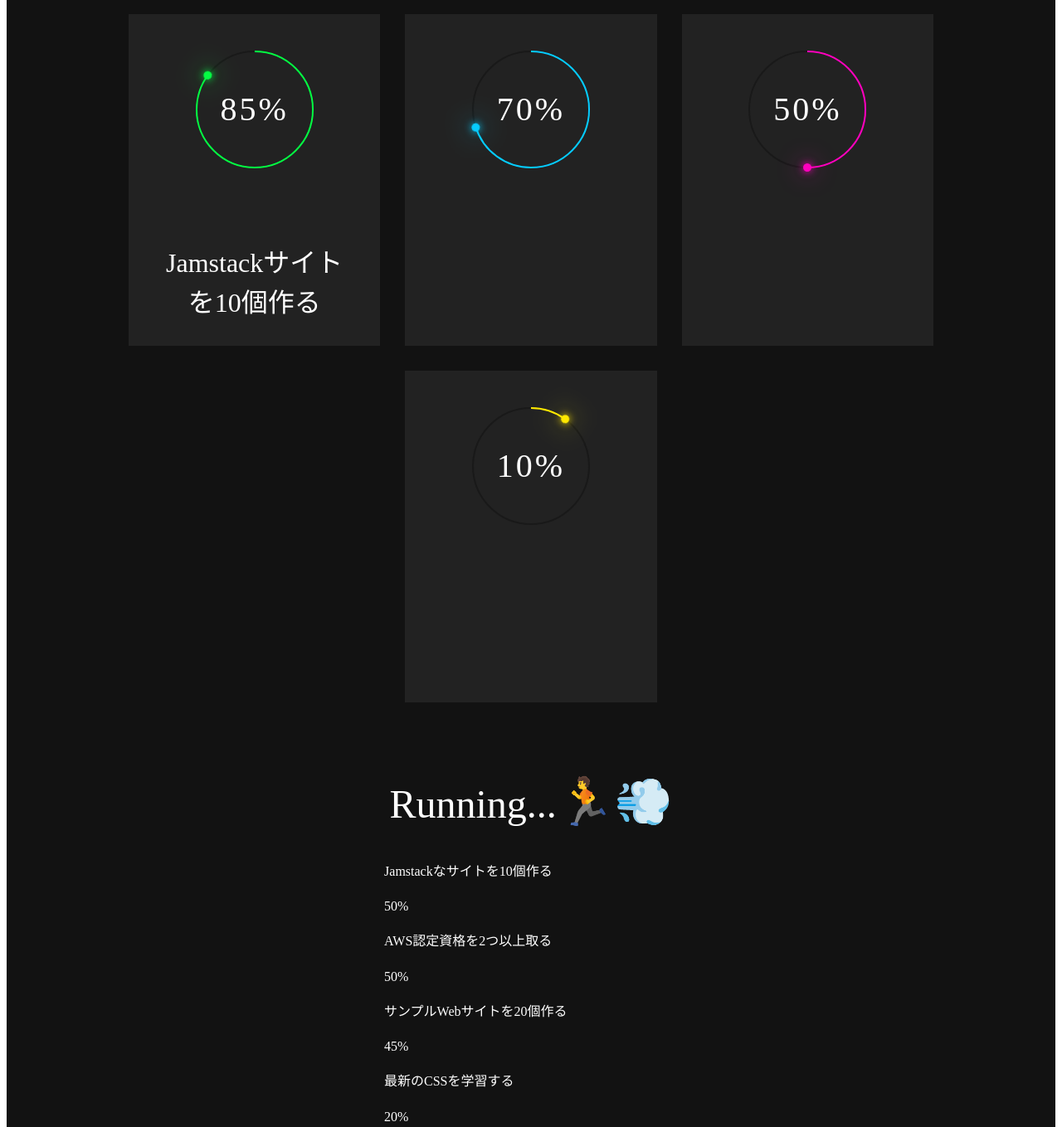
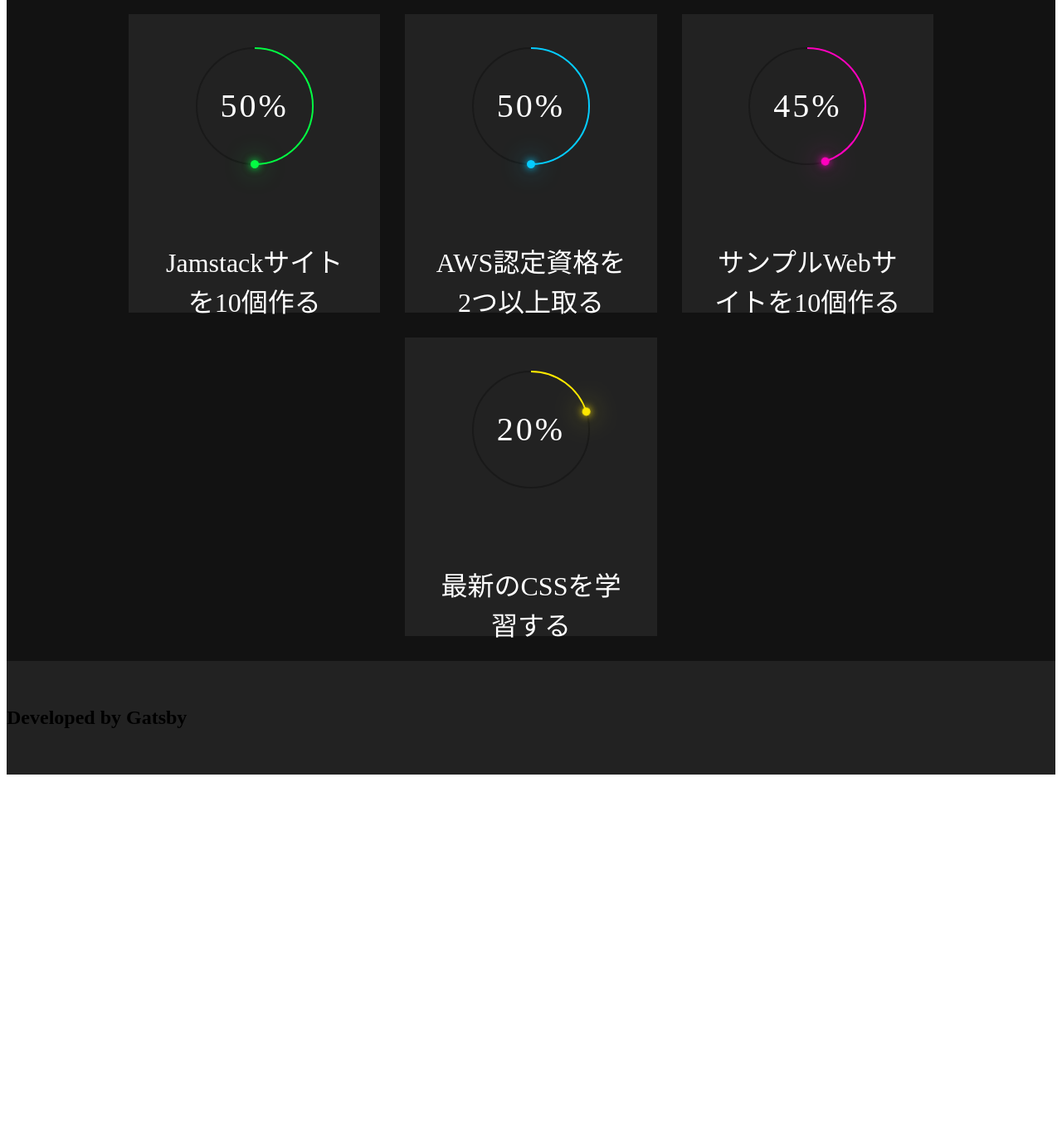
Before and after one commit to kento-yoshidu/books_to_give_v2_backend, a Gatsby site: page / in a window 1280 px wide. Shown: the part 5692-7051 px from the top of the page at 83% size. After the commit the page ends 6634 px from the top, so only its background shows below. Built offline with nearby package versions, Linux system fonts and the light colour scheme; Gatsby itself is replaced by a stand-in of ours.

Commit message:
✨ Update

```diff
--- a/src/pages/index.tsx
+++ b/src/pages/index.tsx
@@ -26,19 +26,18 @@ const Index: React.VFC = () => {
 
   return (
     <>
-      <Seo
-        title="ポートフォリオサイト"
-      />
+      <Seo title="ポートフォリオサイト" />
 
       <div className={Styles.sa}>
         <Header />
       </div>
 
       <section className={`${Styles.section} ${Styles.sec1}`} id="sec1">
-        <h2 className={`${Styles.sectionTitle} ${Styles.linksTitle}`}>Sample Pages</h2>
+        <h2 className={`${Styles.sectionTitle} ${Styles.linksTitle}`}>
+          Sample Pages
+        </h2>
 
         <div className={`${Styles.linksWrapper} ${Styles.sa} ${Styles.saUp}`}>
-
           <SamplePage
             path="sample1"
             title="Sample1"
@@ -86,13 +85,13 @@ const Index: React.VFC = () => {
           />
         </div>
 
-        <Button
-          path="sample-page"
-          text="more"
-        />
+        <Button path="sample-page" text="more" />
       </section>
 
-      <section className={`${Styles.section} ${Styles.sa} ${Styles.saUp}`} id="sec3">
+      <section
+        className={`${Styles.section} ${Styles.sa} ${Styles.saUp}`}
+        id="sec3"
+      >
         <h2 className={Styles.sectionTitle}>CSS Animation & Tips</h2>
 
         <div className={Styles.sectionWrapper}>
@@ -102,19 +101,25 @@ const Index: React.VFC = () => {
             layout="fullWidth"
             className={Styles.imgWrapper}
           />
-          <p>CSSで実現できるアニメーションや、ちょっとした小テクを紹介します。Gatsby + MDXファイル + Netlifyで構築しました。</p>
+          <p>
+            CSSで実現できるアニメーションや、ちょっとした小テクを紹介します。Gatsby
+            + MDXファイル + Netlifyで構築しました。
+          </p>
         </div>
-        <Button
-          path="https://cssanimation-and-tips.netlify.app"
-          text="more"
-        />
+        <Button path="https://cssanimation-and-tips.netlify.app" text="more" />
       </section>
 
-      <section className={`${Styles.section} ${Styles.sa} ${Styles.saUp}`} id="sec4">
+      <section
+        className={`${Styles.section} ${Styles.sa} ${Styles.saUp}`}
+        id="sec4"
+      >
         <h2 className={Styles.sectionTitle}>Blog</h2>
 
         <div className={Styles.sectionWrapper}>
-          <p>技術ネタや日記のためのブログ「鳥に生まれることができなかった人へ」を作りました。Gatsby + MDファイル + AWS Amplifyで構築しています。</p>
+          <p>
+            技術ネタや日記のためのブログ「鳥に生まれることができなかった人へ」を作りました。Gatsby
+            + MDファイル + AWS Amplifyで構築しています。
+          </p>
           <StaticImage
             src="../images/gatsby.png"
             alt="CSSのイメージ画像"
@@ -123,16 +128,20 @@ const Index: React.VFC = () => {
           />
         </div>
 
-        <Button
-          path="https://blog.toriwatari.work"
-          text="more"
-        />
+        <Button path="https://blog.toriwatari.work" text="more" />
       </section>
 
-      <section className={`${Styles.section} ${Styles.sa} ${Styles.saUp}`} id="sec5">
-        <h2 className={Styles.sectionTitle}>JamstackなWebサイトを構築してみた</h2>
+      <section
+        className={`${Styles.section} ${Styles.sa} ${Styles.saUp}`}
+        id="sec5"
+      >
+        <h2 className={Styles.sectionTitle}>
+          JamstackなWebサイトを構築してみた
+        </h2>
         <div className={Styles.sectionWrapper}>
-          <p>Jamstack構成のWebサイト構築が面白いと感じ、サンプルで色々なサイトを作成しています。2021年度中に10個作成するのが目標です。</p>
+          <p>
+            Jamstack構成のWebサイト構築が面白いと感じ、サンプルで色々なサイトを作成しています。2021年度中に10個作成するのが目標です。
+          </p>
           <StaticImage
             src="../images/static.png"
             alt="CSSのイメージ画像"
@@ -141,109 +150,31 @@ const Index: React.VFC = () => {
           />
         </div>
 
-        <Button
-          path="Jamstack"
-          text="more"
-        />
+        <Button path="Jamstack" text="more" />
       </section>
 
-      <section className={`${Styles.section} ${Styles.sec5} progress-section sa sa--up`}>
+      <section
+        className={`${Styles.section} ${Styles.sec5} progress-section sa sa--up`}
+      >
         <h2 className={Styles.sectionTitle}>2022年度の個人タスク</h2>
 
-        <div style={{ "display": "flex", "justifyContent": "center", "gap": "30px", "flexWrap": "wrap", "width": "80%", "margin": "0 auto" }}>
-          <Card
-            color="#04fc43"
-            num="85"
-            text="Jamstackサイトを10個作る"
-          />
+        <div
+          style={{
+            display: "flex",
+            justifyContent: "center",
+            gap: "30px",
+            flexWrap: "wrap",
+            width: "80%",
+            margin: "0 auto",
+          }}
+        >
+          <Card color="#04fc43" num="50" text="Jamstackサイトを10個作る" />
 
-          <Card
-            color="#06ccff"
-            num="70"
-          />
+          <Card color="#06ccff" num="50" text="AWS認定資格を2つ以上取る" />
 
-          <Card
-            color="#ff00be"
-            num="50"
-          />
+          <Card color="#ff00be" num="45" text="サンプルWebサイトを10個作る" />
 
-          <Card
-            color="#fee800"
-            num="10"
-          />
-        </div>
-        <div className={Styles.wrapper}>
-          <div className={Styles.running}>
-            <h3>Running...<span className={Styles.emoji}>️🏃️💨</span></h3>
-
-            <div className={Styles.progressbarWrapper}>
-              <h4>Jamstackなサイトを10個作る</h4>
-              <span>50%</span>
-              <div className={Styles.progressbar}>
-                <div className={Styles.side}>
-                  <span style={{ "--i": "50%" }}></span>
-                </div>
-              </div>
-            </div>
-
-            <div className={Styles.progressbarWrapper}>
-              <h4>AWS認定資格を2つ以上取る</h4>
-              <span>50%</span>
-              <div className={Styles.progressbar}>
-                <div className={Styles.side}>
-                  <span style={{ "--i": "50%" }}></span>
-                </div>
-              </div>
-            </div>
-
-            <div className={Styles.progressbarWrapper}>
-              <h4>サンプルWebサイトを20個作る</h4>
-              <span>45%</span>
-              <div className={Styles.progressbar}>
-                <div className={Styles.side}>
-                  <span style={{ "--i": "45%" }}></span>
-                </div>
-              </div>
-            </div>
-
-            <div className={Styles.progressbarWrapper}>
-              <h4>最新のCSSを学習する</h4>
-              <span>20%</span>
-              <div className={Styles.progressbar}>
-                <div className={Styles.side}>
-                  <span style={{ "--i": "20%" }}></span>
-                </div>
-              </div>
-            </div>
-          </div>
-
-          {/*
-          <div className={Styles.hurryUp}>
-            <h3>Hurry Up‍<span className={Styles.emoji}>️🏇️💦</span></h3>
-
-            <div className={Styles.progressbarWrapper}>
-              <h4>ECMAScript2021を全部読む</h4>
-              <span>1%</span>
-              <div className={Styles.progressbar}>
-                <div className={Styles.side}>
-                  <div className={`${Styles.bar} ${Styles.barEcma}`}></div>
-                </div>
-              </div>
-            </div>
-          </div>
-
-          <div className={Styles.finished}>
-            <h3><span className={Styles.emoji}>️🚀</span> Finished&nbsp;‍<span className="emoji">️🚀</span></h3>
-
-            <ul className={Styles.finishedList}>
-              <div className={Styles.progressbarWrapper}>
-                <h4>🎊中小企業診断士 1次試験合格🎊</h4>
-                <br />
-                <h4>🎊GatsbyBlogの完成度を上げる🎊</h4>
-              </div>
-            </ul>
-          </div>
-          */}
+          <Card color="#fee800" num="20" text="最新のCSSを学習する" />
         </div>
       </section>
 
--- a/src/styles/card.module.scss
+++ b/src/styles/card.module.scss
@@ -2,8 +2,9 @@
   position: relative;
   display: flex;
   justify-content: center;
-  width: 30%;
+  width: unquote("max(270px, 30%)");
   height: 400px;
+  height: unquote("min(400px, 45vh)");
   background-color: #222;
 }
 
@@ -31,7 +32,6 @@
     height: 10px;
     border-radius: 50%;
     background-color: var(--color);
-
     box-shadow: 0 0 10px var(--color), 0 0 30px var(--color);
   }
 }
@@ -79,7 +79,7 @@
   }
 }
 
-.number{
+.number {
   position: absolute;
   inset: 0;
   display: flex;
@@ -100,3 +100,9 @@
   width: 80%;
   text-align: center;
 }
+
+@media (max-width: 768px) {
+  .text {
+    top: 200px;
+  }
+}
```
Also changed, not shown: src/__generated__/gatsby-types.ts (+17 -17 lines).
